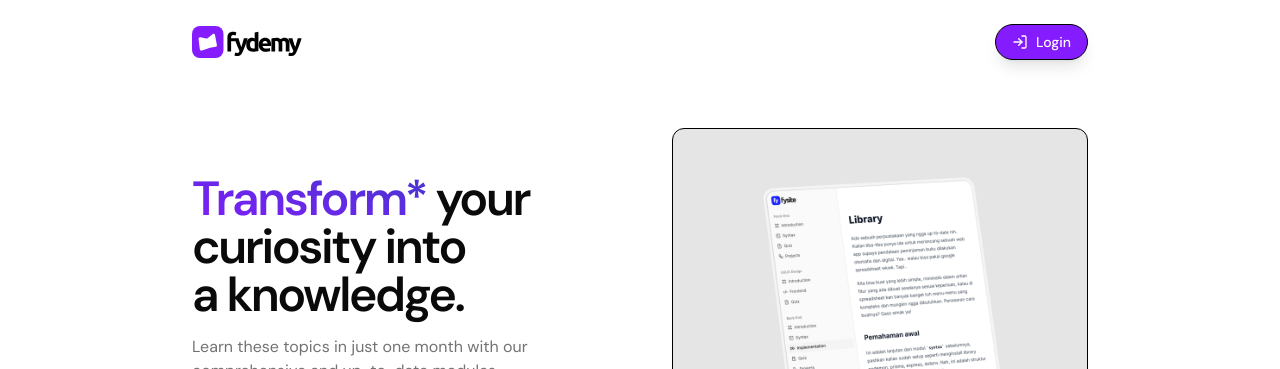
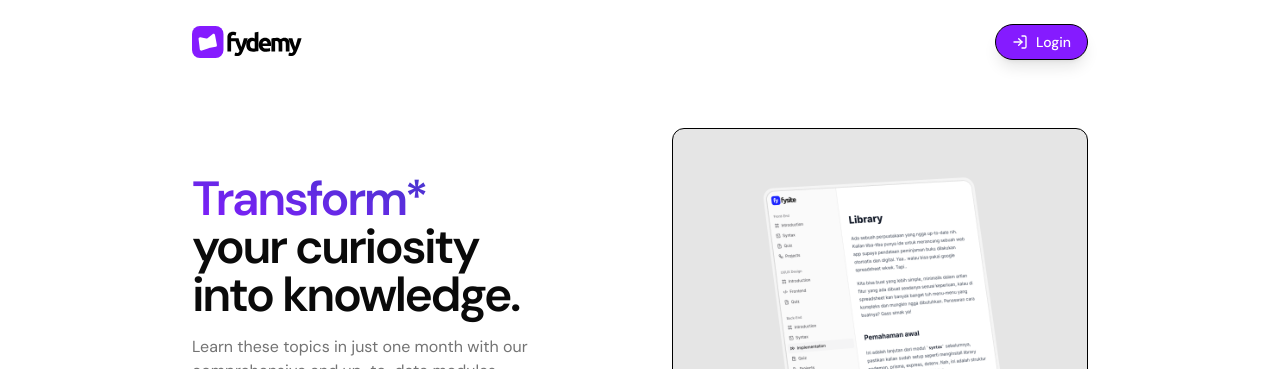
Before and after one commit to devswithme/fydemy, a Next.js app: page / in a window 1280 px wide. Shown: the top 369 px of the page. Built offline with nearby package versions, Linux system fonts and the light colour scheme; no server answers; the database is empty.

Commit message:
fix gramatical err

```diff
--- a/src/app/page.tsx
+++ b/src/app/page.tsx
@@ -3,7 +3,8 @@ import { Metadata } from "next";
 
 export const metadata: Metadata = {
   title: "Fydemy",
-  description: "Transform your curiosity into a knowledge",
+  description:
+    "A web development academy platform empowering the next generation of digital innovators.",
 };
 
 export default async function Page() {
--- a/src/components/home.tsx
+++ b/src/components/home.tsx
@@ -91,7 +91,7 @@ const Home = () => {
                 <span className="bg-gradient-to-tr from-[#851BFF] to-indigo-700 text-transparent bg-clip-text">
                   Transform*
                 </span>{" "}
-                your curiosity into a knowledge.
+                your curiosity into knowledge.
               </h1>
               <p className="text-sm sm:text-base max-w-md text-muted-foreground">
                 Learn these topics in just one month with our comprehensive and
```
Also changed, not shown: public/manifest.json.
